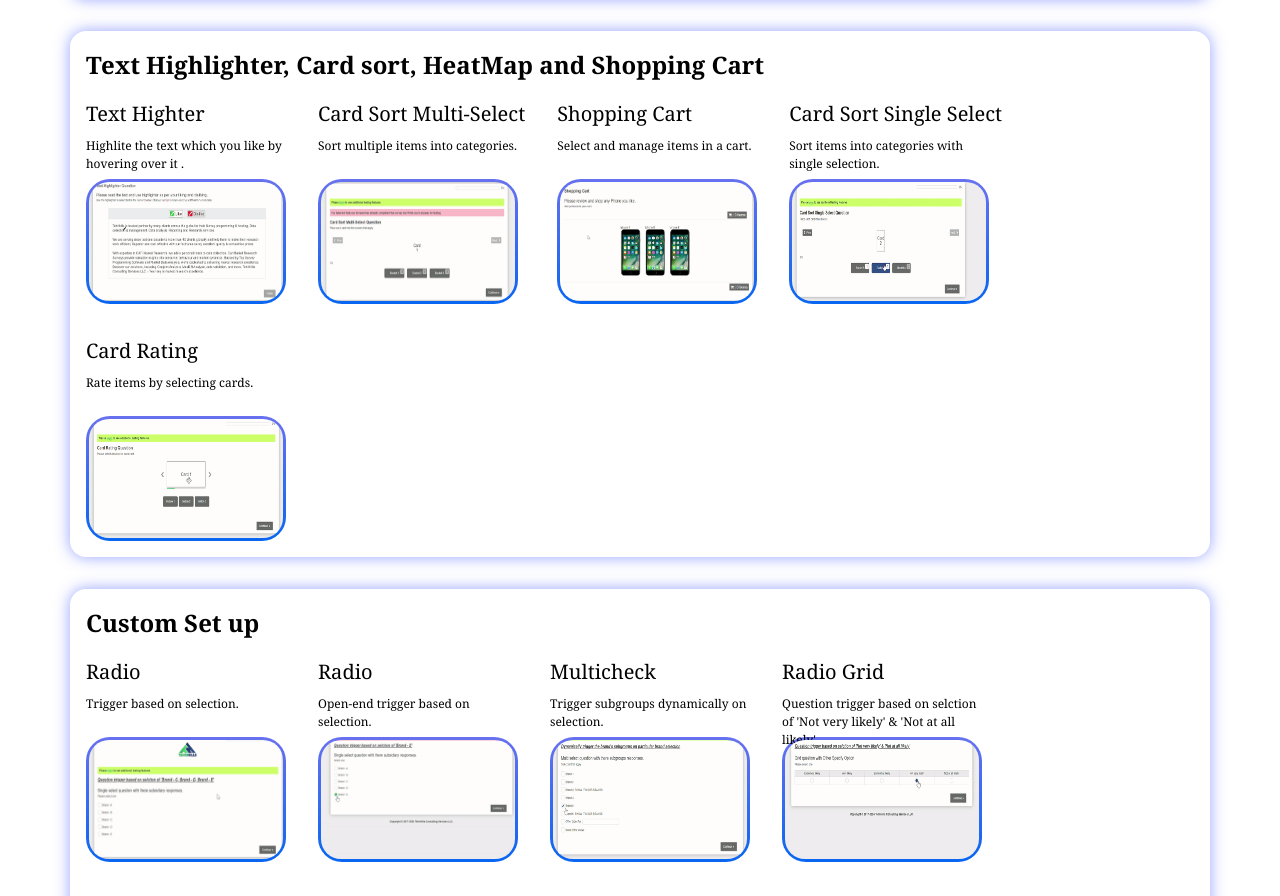
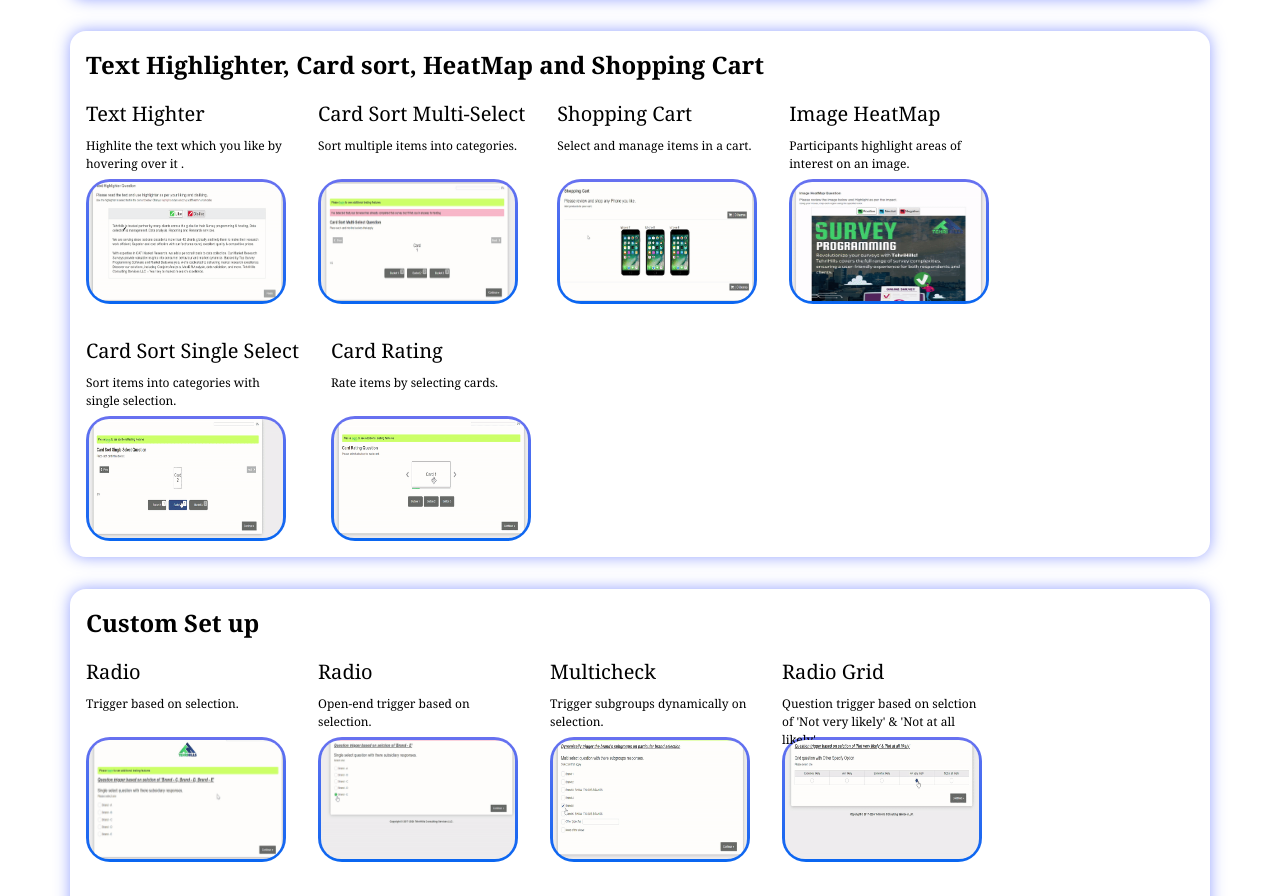
Before and after one commit to shivampanwar007/survey, a React (Create React App) app: page / in a window 1280 px wide. Shown: the part 3130-4026 px from the top of the page. Built offline with nearby package versions, Linux system fonts and the light colour scheme.

Commit message:
add heatmap

```diff
--- a/src/Components/Body.js
+++ b/src/Components/Body.js
@@ -256,6 +256,12 @@ export default function Body() {
         linkk: "https://thsurveys.decipherinc.com/survey/selfserve/53b/241292",
         imgSrc: "Radiomulticheckrating10.gif",
       },
+      {
+        title: "Image HeatMap",
+        description: "Participants highlight areas of interest on an image.",
+        linkk: "https://thsurveys.decipherinc.com/survey/selfserve/53b/250101",
+        imgSrc: "heatmap.gif",
+      },
 
       // {
       //   title: "Image Slide Show",
```
Also changed, not shown: public/heatmap.gif (added).
